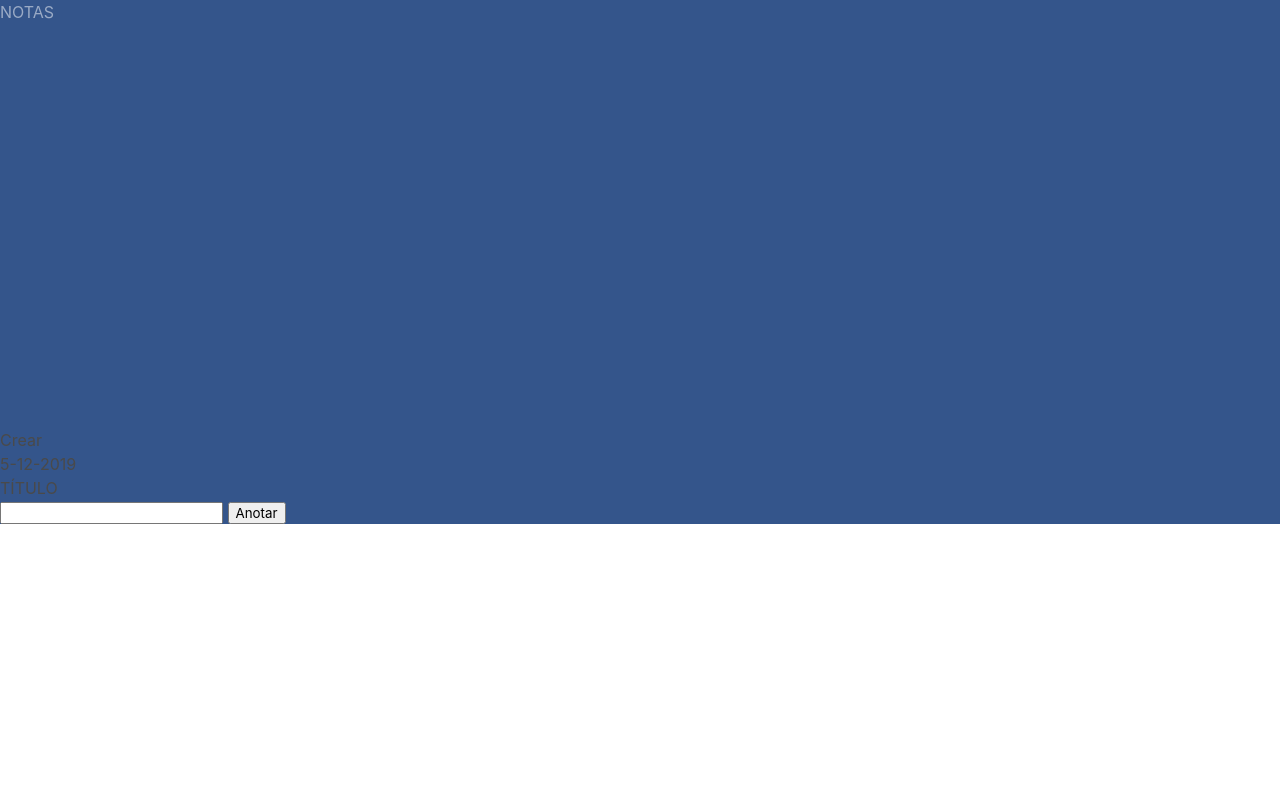
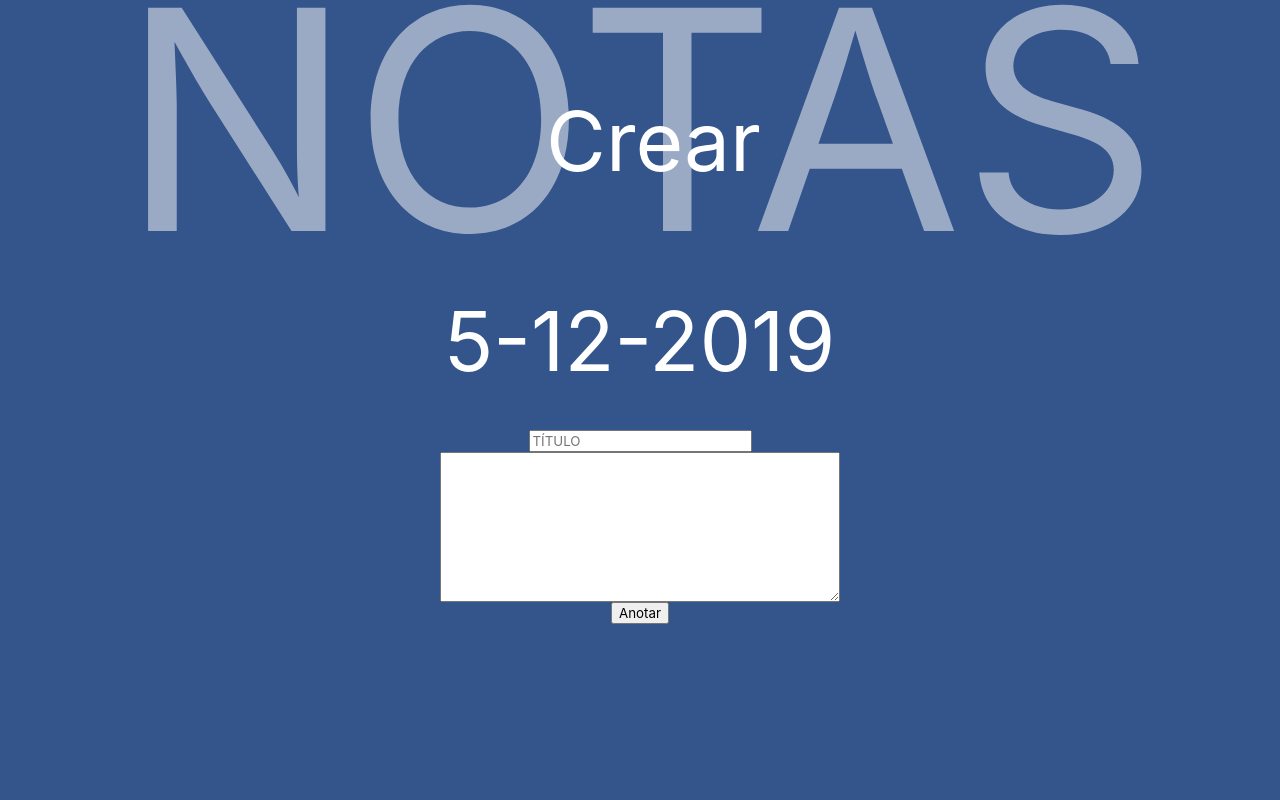
Before and after one commit to caraseli02/FinalVlad, a Flask app: page / in a window 1280 px wide. Run offline with Flask 2, Linux system fonts and the light colour scheme; some libraries are stand-ins or nearby versions.

Commit message:
Cambiar css de index Cambios en html de index

```diff
--- a/app.py
+++ b/app.py
@@ -2,8 +2,11 @@
 from flask import Flask
 from flask import render_template
 from flask import request
+import datetime
+import random
 #Paquete para Base de datos
 from pymongo import MongoClient
+
 
 app = Flask(__name__)
 
@@ -11,16 +14,23 @@ app = Flask(__name__)
 MONGO_URL_ATLAS = 'mongodb+srv://admin:root@cluster0-odxe4.mongodb.net/test?retryWrites=true&w=majority'
 
 client = MongoClient(MONGO_URL_ATLAS, ssl_cert_reqs=False)
-db = client['Inserted']
-collection = db['Worlds']
+db = client['Notas']
+collection = db['Notas']
+
 
 #rutas
 @app.route('/', methods=['GET', 'POST'])
 def index():
+    global dateInfo
+    d = datetime.date(random.randrange(1900, 2020), random.randrange(1, 13), random.randrange(1, 31))
+    d = str(d)
     if request.method == 'POST':
-        pass
-        # datos = request.form.get('insertedWorld')
-    return render_template('index.html')
+        title = request.form.get('title')
+        nota = request.form.get('nota')
+        collection.delete_many({})
+        collection.insert_one({'title': title, 'nota': nota, 'date': d})
+        return render_template('index.html')
+    return render_template('index.html',)
 
 if __name__ == "__main__":
     app.run('127.0.0.1', 5000, debug=True)
--- a/static/css/main.css
+++ b/static/css/main.css
@@ -1,13 +1,56 @@
-.header__notas {
-  top: 0px;
-  left: 465px;
-  width: 945px;
-  height: 428px;
-  text-align: left;
-  font: Condensed Black 357px/438px Helvetica Neue;
-  letter-spacing: 0;
-  color: #FFFFFF;
-  opacity: 0.5; }
+header {
+  width: 100vw;
+  height: 35vh;
+  position: relative; }
+  header .header__notas {
+    max-width: 80vw;
+    max-height: 30vh;
+    margin: 0 auto;
+    text-align: left;
+    font-size: 307px;
+    letter-spacing: 0;
+    color: #FFFFFF;
+    opacity: 0.5;
+    display: flex;
+    justify-content: center;
+    align-items: center; }
+  header .header_crear {
+    position: absolute;
+    left: calc(50% - 94px);
+    top: calc(50% - 60px);
+    letter-spacing: 0;
+    color: #FFFFFF;
+    opacity: 1;
+    font-size: 82px; }
+
+.cajaGrid {
+  display: grid;
+  grid-template-columns: 1fr;
+  grid-template-rows: 150px 1fr;
+  grid-template-areas: "date" "form";
+  max-width: 80vw;
+  margin: 0 auto; }
+  .cajaGrid .main__date {
+    font-size: 82px;
+    letter-spacing: 0;
+    color: #FFFFFF;
+    opacity: 1;
+    grid-area: date;
+    text-align: center; }
+  .cajaGrid .main__form {
+    grid-area: form;
+    display: flex;
+    justify-content: center;
+    align-items: center;
+    flex-direction: column; }
+    .cajaGrid .main__form .main__form_text {
+      width: 400px;
+      height: 150px; }
 
 body {
-  background-color: #34558B; }
+  background-color: #34558B;
+  width: 100vw;
+  height: 100vh; }
+  body main {
+    width: 100vw;
+    height: 55vh; }
--- a/static/sass/layouts/_grid.scss
+++ b/static/sass/layouts/_grid.scss
@@ -0,0 +1,33 @@
+.cajaGrid{
+    display:grid;
+    grid-template-columns: 1fr;
+    grid-template-rows: 150px 1fr;
+    grid-template-areas: "date" "form";
+    max-width: 80vw;
+    margin: 0 auto;
+    .main__date{
+        font-size: 82px;
+        letter-spacing: 0;
+        color: #FFFFFF;
+        opacity: 1;
+        grid-area: date;
+        text-align:center;
+    }
+
+    .main__title{
+
+    }
+
+    .main__form{
+        grid-area: form;
+        display: flex;
+        justify-content: center;
+        align-items: center;
+        flex-direction: column;
+
+        .main__form_text{
+            width: 400px;
+            height: 150px;
+        }
+    }
+}
--- a/static/sass/layouts/_header.scss
+++ b/static/sass/layouts/_header.scss
@@ -1,11 +1,28 @@
-.header__notas{
-  top: 0px;
-  left: 465px;
-  width: 945px;
-  height: 428px;
-  text-align: left;
-  font: Condensed Black 357px/438px Helvetica Neue;
-  letter-spacing: 0;
-  color: #FFFFFF;
-  opacity: 0.5;
+header{
+  width:100vw;
+  height:35vh;
+  position: relative;
+
+    .header__notas{
+    max-width:80vw;
+    max-height:30vh;
+    margin: 0 auto;
+    text-align: left;
+    font-size:307px;
+    letter-spacing: 0;
+    color: #FFFFFF;
+    opacity: 0.5;
+    display:flex;
+    justify-content: center;
+    align-items: center;
+  }
+  .header_crear{
+    position: absolute;
+    left: calc(50% - 94px);
+    top: calc(50% - 60px);
+    letter-spacing: 0;
+    color: #FFFFFF;
+    opacity: 1;
+    font-size: 82px;
+  }
 }
--- a/static/sass/main.scss
+++ b/static/sass/main.scss
@@ -26,4 +26,11 @@
 
 body{
   background-color:#34558B;
+  width:100vw;
+  height:100vh;
+
+  main{
+    width:100vw;
+    height:55vh;
+  }
 }
--- a/templates/index.html
+++ b/templates/index.html
@@ -8,12 +8,14 @@
 
 <!-- MAIN BLOCK -->
 {% block main %}
+    <section class="cajaGrid">
+        <span class="main__date">5-12-2019</span>
 
-    <span>5-12-2019</span>
-    <h2>TÍTULO</h2>
-    <form action="">
-        <input type="text">
-        <button>Anotar</button>
-    </form>
+        <form class="main__form" action="/" method="POST">
+            <input name="title" type="text" class="main__title" placeholder="TÍTULO">
+            <textarea class="main__form_text" type="text" name="nota"></textarea>
+            <button class="main__form_btn">Anotar</button>
+        </form>
+    </section>
 
 {% endblock %}
--- a/templates/layout.html
+++ b/templates/layout.html
@@ -17,6 +17,8 @@
 
 
       <!-- MAIN BLOCK -->
+      <main>
       {% block main %}{% endblock %}
+      </main>
   </body>
 </html>
```
